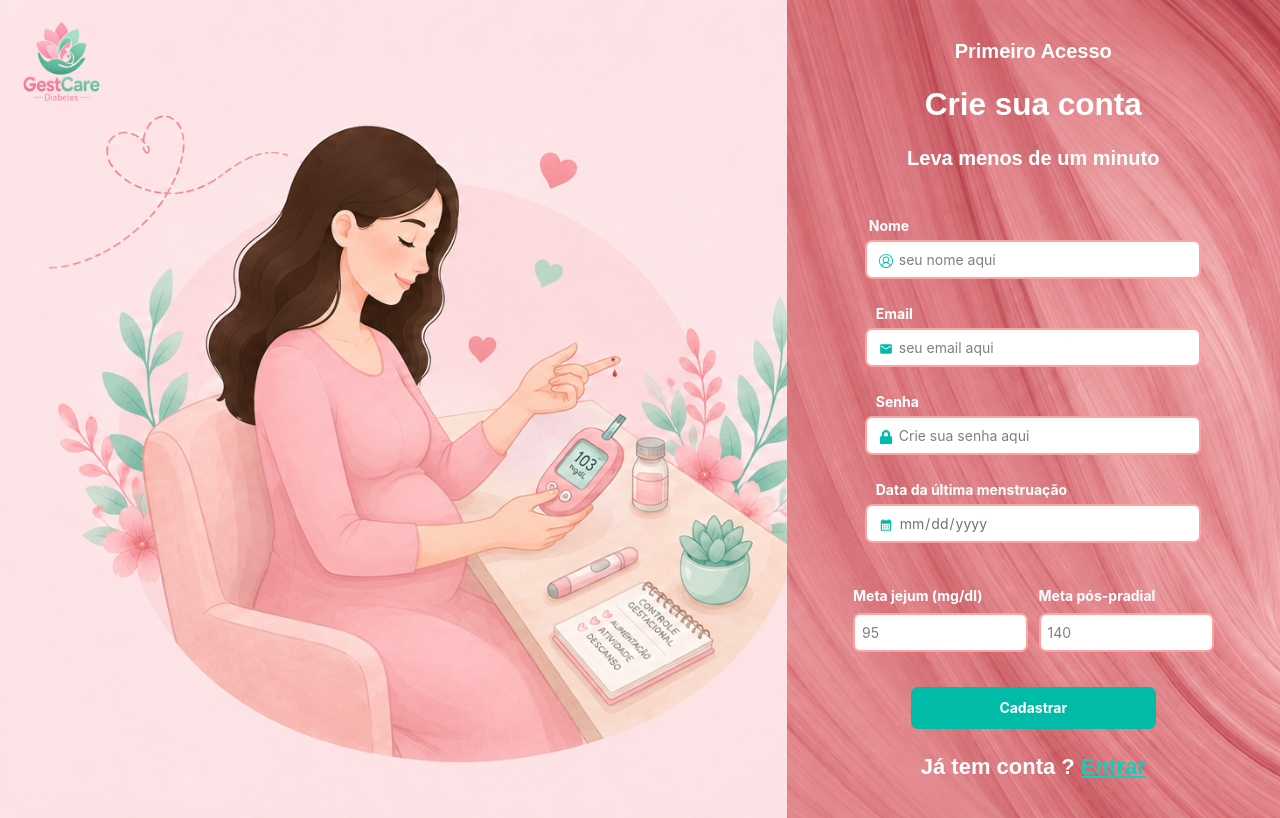
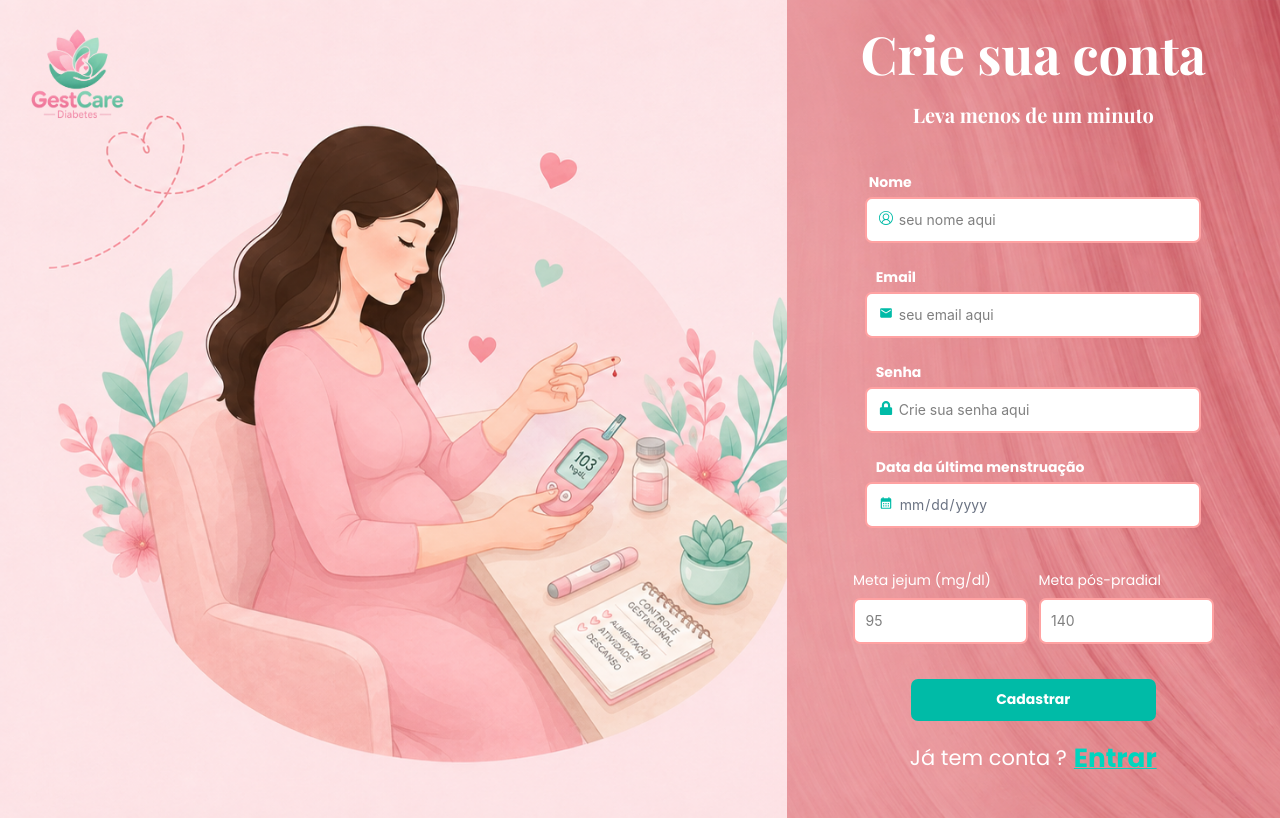
Before and after one commit to Alef-A-Santos/Gestcare, a React (Vite) app in the folder src/frontend/: page /Cadastro in a window 1280 px wide. Built offline with nearby package versions, Linux system fonts and the light colour scheme.

Commit message:
ajustes finais e regulando fontes

```diff
--- a/src/frontend/src/components/InputsCadastro.jsx
+++ b/src/frontend/src/components/InputsCadastro.jsx
@@ -11,46 +11,46 @@ function InputHome() {
       <div className="w-100 flex flex-col justify-center items-center">
         <Labels
           desc="Nome"
-          className="text-white font-bold flex justify-start items-center m-1 pl-2 "
+          className="text-white font-poppins font-bold flex justify-start items-center m-1 pl-2 "
         />
         <Inputs
           tipoDado="text"
           placeName="seu nome aqui"
           icone={<VscAccount className="absolute text-teal-500 m-4 " />}
-          className="border-2 p-2 rounded-lg bg-white border-red-300 w-full sm:w-96 outline-none focus:border-red-400 focus:border-2 text-start  text-grey-300 pl-9"
+          className="border-2 p-3 rounded-lg bg-white border-red-300 w-full sm:w-96 outline-none focus:border-red-400 focus:border-2 text-start  text-grey-300 pl-9"
         />
       </div>
 
       <div className="w-96 flex flex-col justify-center lg:justify-start items-center">
         <Labels
           desc="Email"
-          className="text-white font-bold flex justify-start items-center m-1 pl-2"
+          className="text-white font-poppins font-bold flex justify-start items-center m-1 pl-2"
         />
         <Inputs
           tipoDado="Email"
           placeName="seu email aqui"
           icone={<MdEmail className="absolute  text-teal-500 m-4" />}
-          className="border-2 p-2 rounded-lg bg-white border-red-300 w-full sm:w-96 outline-none focus:border-red-400 focus:border-2 text-start text-grey-300 pl-9"
+          className="border-2 p-3  rounded-lg bg-white border-red-300 w-full sm:w-96 outline-none focus:border-red-400 focus:border-2 text-start text-grey-300 pl-9"
         />
       </div>
 
       <div className=" w-96 flex flex-col justify-center lg:justify-start items-center">
         <Labels
           desc="Senha"
-          className="text-white font-bold sm:text-center flex justify-start items-center m-1 pl-2"
+          className="text-white font-poppins font-bold sm:text-center flex justify-start items-center m-1 pl-2"
         />
         <Inputs
           tipoDado="passWord"
           placeName="Crie sua senha aqui"
           icone={<FaLock className="absolute  text-teal-500 m-4" />}
-          className="border-2 p-2 text-start rounded-lg bg-white border-red-300 w-full sm:w-96 outline-none focus:border-red-400 focus:border-2 text-grey-300 pl-9"
+          className="border-2 p-3  text-start rounded-lg bg-white border-red-300 w-full sm:w-96 outline-none focus:border-red-400 focus:border-2 text-grey-300 pl-9"
         />
       </div>
 
       <div className="w-96 flex flex-col justify-center lg:justify-start items-center">
         <Labels
           desc="Data da última menstruação"
-          className="text-white font-bold m-1 flex justify-start items-center pl-2 mb-1"
+          className="text-white font-poppins font-bold m-1 flex justify-start items-center pl-2 mb-1"
         />
         <Inputs
           tipoDado="date"
@@ -58,7 +58,7 @@ function InputHome() {
           icone={
             <MdCalendarMonth className="absolute text-teal-500 m-4 text-end" />
           }
-          className="border-2 p-2 text-start rounded-lg bg-white border-red-300 w-full sm:w-96 outline-none  focus:border-red-400  focus:border-2    text-gray-500   pl-9 [&::-webkit-calendar-picker-indicator]:opacity-0 [&::-webkit-calendar-picker-indicator]:cursor-pointer"
+          className="border-2 p-3  text-start rounded-lg bg-white border-red-300 w-full sm:w-96 outline-none  focus:border-red-400  focus:border-2    text-gray-500   pl-9 [&::-webkit-calendar-picker-indicator]:opacity-0 [&::-webkit-calendar-picker-indicator]:cursor-pointer"
         />
       </div>
     </div>
--- a/src/frontend/src/components/Logo.jsx
+++ b/src/frontend/src/components/Logo.jsx
@@ -1,7 +1,7 @@
 function Logo({ img, alt }) {
     return (
         <div>
-            <img className="w-15 h-15 md:w-25 md:h-25" src={img} alt={alt} />
+            <img className="w-15 h-15 md:w-30 md:h-28" src={img} alt={alt} />
         </div>
 
     )
--- a/src/frontend/src/pages/Cadastro.jsx
+++ b/src/frontend/src/pages/Cadastro.jsx
@@ -1,4 +1,4 @@
-import Botao from "../components/Botao";
+import Botao from "../components/BotaoCadastro";
 import InputCadastro from "../components/InputsCadastro";
 import Logo from "../Components/Logo";
 import fundo from "../assets/imagem/fotoDireito.png";
@@ -14,7 +14,7 @@ function Cadastro() {
       <div>
         <div className="min-h-screen flex flex-col md:flex-row relative overflow-x-hidden">
           {/* LADO ESQUERDO */}
-          <div className="flex w-20 h-20  absolute m-5 md:w-full ">
+          <div className="flex w-20 h-20  absolute m-7 md:w-full ">
             <Logo img="src\assets\logos\logo_rosa.png" alt="Logo" />
           </div>
 
@@ -27,49 +27,42 @@ function Cadastro() {
           {/* LADO DIREITO */}
 
           <main
-            className="w-full lg:w-2/5  min-h-screen flex items-center justify-center flex-col px-6 sm:px-8 bg-cover bg-center "
+            className="w-full lg:w-2/5  min-h-screen flex items-center justify-center flex-col px-6 sm:px-8 bg-cover"
             style={{ backgroundImage: `url("${fundoForm}")` }}
           >
             <div className="w-full flex flex-col gap-4 justify-center items-center mb-5 px-8 min-h-screen">
-              <p className="font-body text-sm:3xl text-white text-center mt-4 p-2 font-bold text-[20px]">
-                Primeiro Acesso
-              </p>
-              <h2 className="font-body text-center text-4xl font-bold text-white ">
+              <h2 className="font-playfair text-center text-6xl font-bold text-white ">
                 Crie sua conta
               </h2>
-              <p className="font-body text-sm:3xl text-white text-center p-2 font-bold text-[20px]">
+              <p className="font-playfair text-sm:3xl text-white text-center p-2 font-bold text-[20px]">
                 Leva menos de um minuto
               </p>
 
               <InputCadastro />
               <div className="flex flex-col sm:flex-row gap-3 sm:gap-1 m-2 text-start">
                 <div className="flex flex-col text-center p-1">
-                  <Labels desc="Meta jejum (mg/dl)" className="font-bold text-center text-white" />
-                  <Inputs tipoDado="number" placeName="95" className="border-2 p-2  rounded-lg bg-white border-red-300 w-full sm:w-50 outline-none  focus:border-red-400 focus:border-2 text-start mt-2 text-grey-300" />
+                  <Labels desc="Meta jejum (mg/dl)" className="font-poppins text-center text-white" />
+                  <Inputs tipoDado="number" placeName="95" className="border-2 p-3   rounded-lg bg-white border-red-300 w-full sm:w-50 outline-none  focus:border-red-400 focus:border-2 text-start mt-2 text-grey-300" />
                 </div>
                 <div className="flex flex-col text-center p-1">
-                  <Labels desc="Meta pós-pradial" className="font-bold text-center text-white" />
-                  <Inputs tipoDado="number" placeName="140" className="border-2 p-2  rounded-lg bg-white border-red-300 w-full sm:w-50 outline-none  focus:border-red-400 focus:border-2 text-start mt-2 text-grey-300" />
+                  <Labels desc="Meta pós-pradial" className="font-poppins text-center text-white" />
+                  <Inputs tipoDado="number" placeName="140" className="border-2 p-3  rounded-lg bg-white border-red-300 w-full sm:w-50 outline-none  focus:border-red-400 focus:border-2 text-start mt-2 text-grey-300" />
                 </div>
               </div>
 
 
               <Botao
-                className="text-center bg-teal-500 hover:bg-teal-400 font-bold text-white
+                className="font-poppins  text-center bg-teal-500 hover:bg-teal-400 font-bold text-white
              rounded-lg py-3 m-2 w-full sm:w-100 md:w-70 transition duration-300 px-10 mt-3"
                 nome={"Cadastrar"}
               />
 
-              <div className="text-center font-mono">
-                <h3 className="text-[22px]">
-                  <b className="text-white font-body">
-                       Já tem conta ?{" "}
-                  </b>
-                  <Link className="underline text-teal-400 font bold" to="/">
-                   <b className="hover:text-teal-200 transition duration-300 font-body">Entrar</b>
+              <div className="text-center font-poppins w-full flex justify-center items-center gap-2">
+
+                  <p className="text-white font-poppins text-2xl">Já tem conta ?{" "}</p>
+                  <Link className="underline text-teal-400" to="/">
+                   <b className="font-poppins font-bold text-3xl">Entrar</b>
                   </Link>
-                </h3>
-
               </div>
             </div>
           </main>
--- a/src/frontend/src/pages/Home.jsx
+++ b/src/frontend/src/pages/Home.jsx
@@ -1,4 +1,4 @@
-import Botao from "../components/Botao";
+import Botao from "../components/BotaoCadastro";
 import InputCadastro from "../components/InputsCadastro";
 import Logo from "../Components/Logo";
 import fundo from "../assets/imagem/fotoDireito.png";
@@ -30,7 +30,7 @@ function Home() {
             <b className="font-body text-sm text-zinc-700  text-center mt-10">
               Primeiro Acesso
             </b>
-            <h2 className="font-body text-center text-4xl font-bold text-zinc-700">
+            <h2 className="font-poppins text-center text-4xl font-bold text-zinc-700">
               Entre em sua conta
             </h2>
             <b className="font-body text-sm text-center text-zinc-700">
@@ -45,8 +45,8 @@ function Home() {
               nome={"Entrar"}
             />
 
-            <div className="text-center font-mono">
-              <p>
+            <div className="text-center">
+              <p className="font-poppins">
                 Ainda não tem conta?{" "}
                 <Link className="underline text-teal-500 font bold" to="/cadastro">Cadastre-se</Link>
               </p>
--- a/src/frontend/style.css
+++ b/src/frontend/style.css
@@ -1,11 +1,10 @@
+@import url('https://fonts.googleapis.com/css2?family=Playfair+Display:wght@400;500;600;700&family=Poppins:wght@400;500;600;700&display=swap');
+
 @import "tailwindcss";
 
-
-
 @theme {
-  --font-display: "Fraunces", serif;
-  --font-body: "Manrope", sans-serif;
-  --font-mono: "JetBrains Mono", monospace;
+  --font-poppins: "Poppins", sans-serif;
+  --font-playfair: "Playfair Display", serif;
 }
 
 input[type="number"]::-webkit-outer-spin-button,
```
Also changed, not shown: src/frontend/src/components/BotaoCadastro.jsx (renamed from src/frontend/src/components/Botao.jsx).
